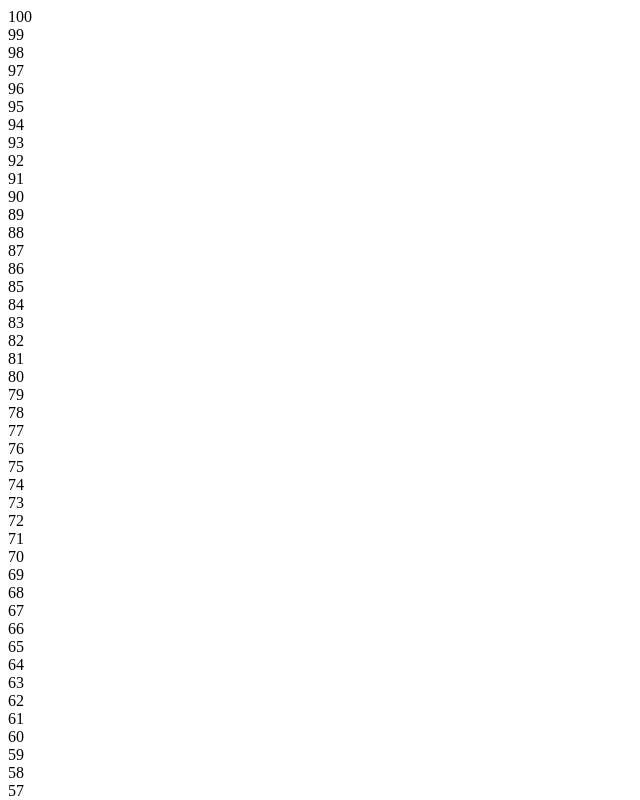
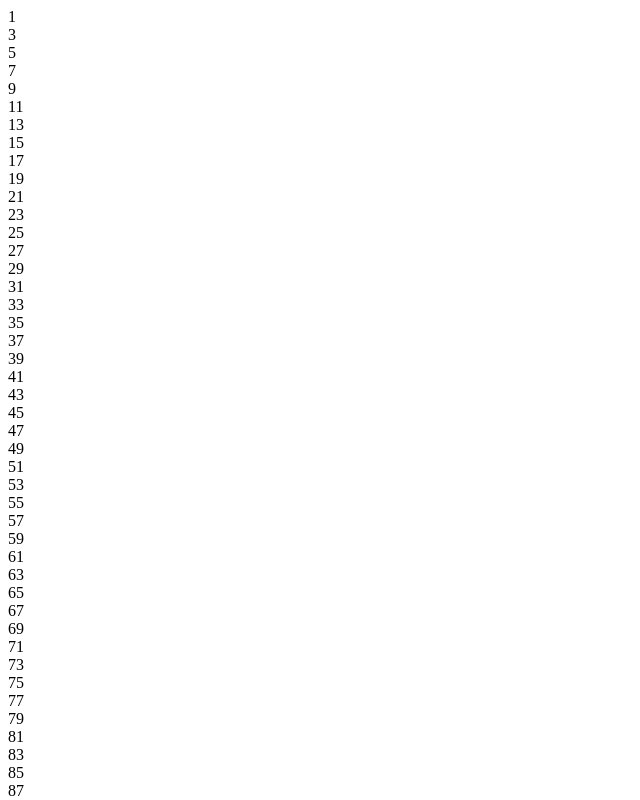
Before and after one commit to adrrm/clase26.02.github.io, a plain HTML site: page index.html in a window 1280 px wide. Shown: the top 800 px of the page, without its empty margins (0-640 px from the left). Drawn offline with Linux system fonts and the light colour scheme.

Commit message:
Update index.html

```diff
--- a/index.html
+++ b/index.html
@@ -7,10 +7,10 @@
 </head>
 <body>
     <script>
-        var x=100
-        while(x > -1){
+        var x=1
+        while(x < 101){
             document.write([x] + "<br>");
-            x = x - 1;
+            x = x + 2;
         }
     </script>
 </body>
```
